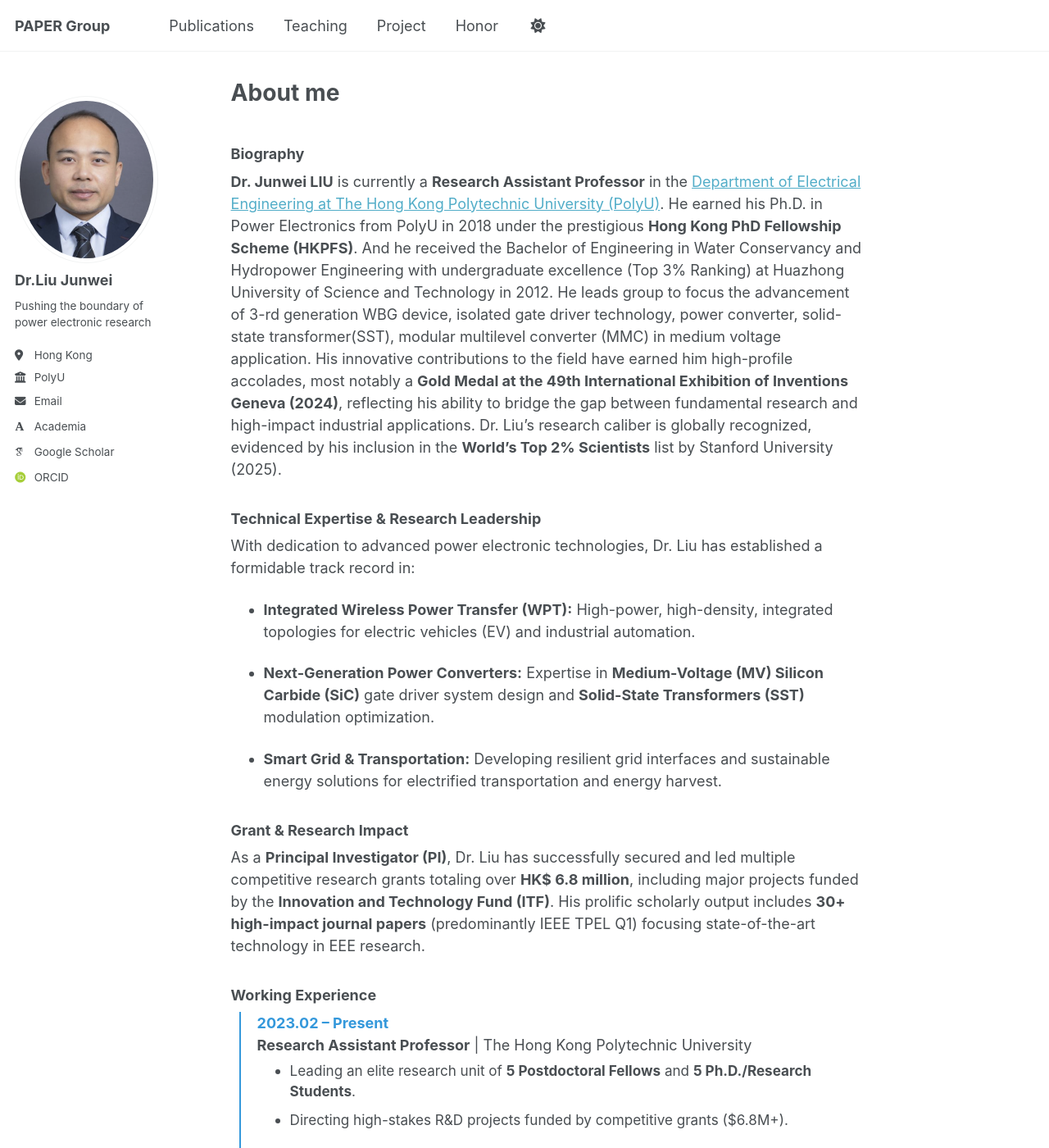
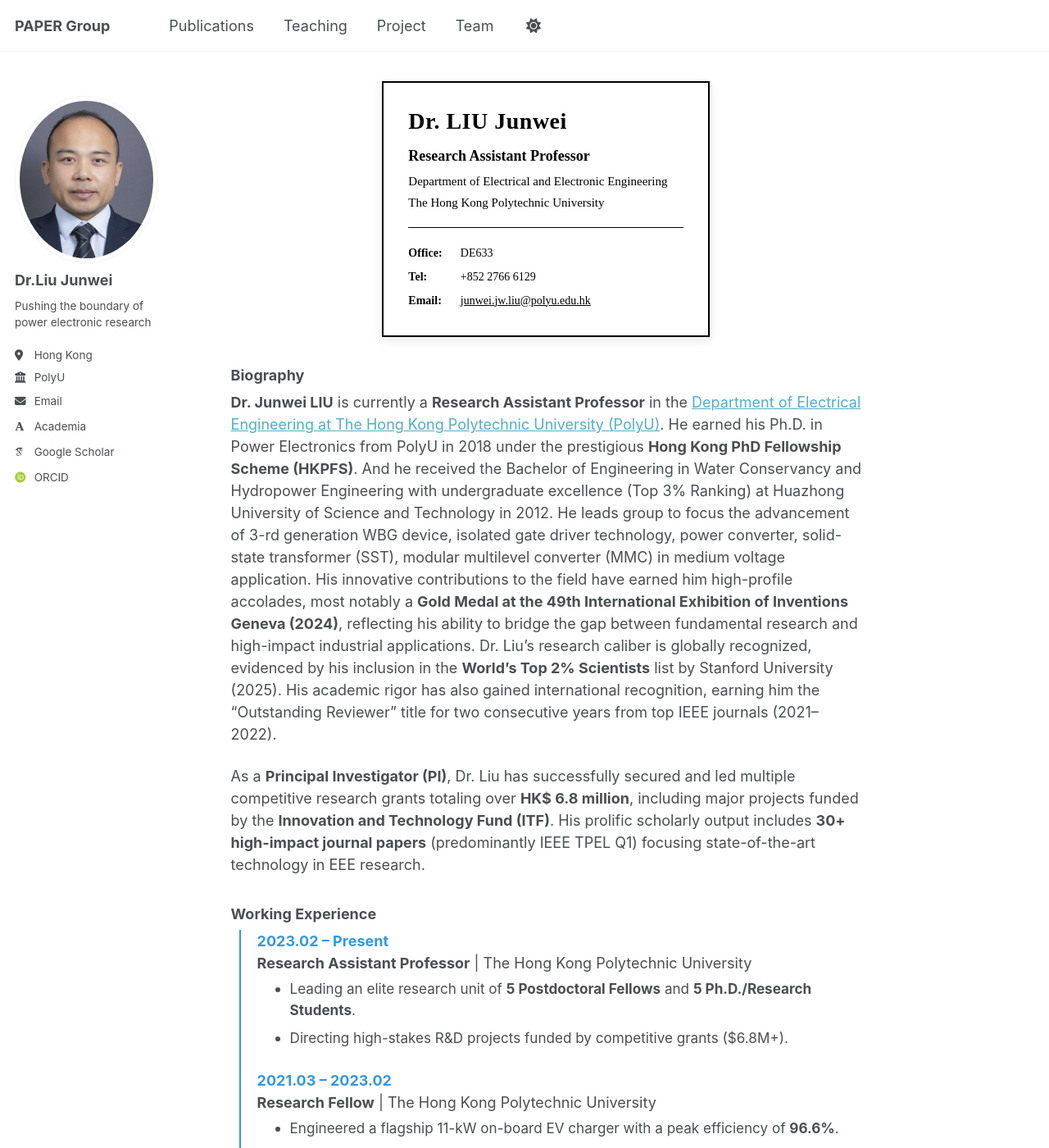
Before and after one commit to xuwenjie404/LiuJW, a Jekyll site: the page built from _pages/about.md, in a window 1280 px wide and 1400 px high. Shown: the whole window at 82% size. Built offline with Jekyll 4.4.1, drawn with Linux system fonts in a browser that asks for light colours; some web fonts are replaced; a script bundle is joined from its source files by our own code; library files that are not in the unit come from our copies.

Commit message:
V3 added team page with member details, delete the honnor part add the personal card in abobut me page

```diff
--- a/_data/navigation.yml
+++ b/_data/navigation.yml
@@ -23,8 +23,8 @@
   - title: "Project"
     url: /project/
 
-  - title: "Honor"
-    url: /honor/
+  - title: "Team"
+    url: /team/
   #- title: "Blog Posts"
   #  url: /year-archive/
 
--- a/_pages/about.md
+++ b/_pages/about.md
@@ -1,27 +1,126 @@
 ---
 permalink: /
-title: "About me "
 author_profile: true
 redirect_from:
   - /about/
   - /about.html
 ---
 
+<div id="professor-card" style="
+  font-family: 'Times New Roman', Times, serif;
+  line-height: 1.5;
+  max-width: 400px;
+  margin: 0 auto;
+  padding: 30px;
+  border: 2px solid #000000;
+  border-radius: 0;
+  background-color: #ffffff;
+  box-shadow: 0 4px 12px rgba(0,0,0,0.1);
+  color: #000000;
+  text-align: left;
+">
+
+  <div style="margin-bottom: 12px;">
+    <h1 style="
+      font-family: 'Times New Roman', Times, serif;
+      font-size: 28px;
+      font-weight: 700;
+      margin: 0 0 8px 0;
+      letter-spacing: 0.5px;
+      color: #000000;
+    ">
+      Dr. LIU Junwei
+    </h1>
+  </div>
+
+  <div style="
+    margin-bottom: 20px;
+    padding-bottom: 18px;
+    border-bottom: 1px solid #000000;
+  ">
+    <div style="
+      font-family: 'Times New Roman', Times, serif;
+      font-size: 18px;
+      font-weight: 600;
+      margin-bottom: 6px;
+      color: #000000;
+    ">
+      Research Assistant Professor
+    </div>
+    <div style="
+      font-family: 'Times New Roman', Times, serif;
+      font-size: 15px;
+      color: #000000;
+      margin-bottom: 4px;
+    ">
+      Department of Electrical and Electronic Engineering
+    </div>
+    <div style="
+      font-family: 'Times New Roman', Times, serif;
+      font-size: 15px;
+      color: #000000;
+    ">
+      The Hong Kong Polytechnic University
+    </div>
+  </div>
+
+  <div style="
+    font-family: 'Times New Roman', Times, serif;
+    font-size: 14px;
+    color: #000000;
+  ">
+    <div style="margin-bottom: 8px;">
+      <span style="
+        font-family: 'Times New Roman', Times, serif;
+        font-weight: 600;
+        display: inline-block;
+        width: 60px;
+        color: #000000;
+      ">
+        Office:
+      </span>
+      <span>DE633</span>
+    </div>
+    <div style="margin-bottom: 8px;">
+      <span style="
+        font-family: 'Times New Roman', Times, serif;
+        font-weight: 600;
+        display: inline-block;
+        width: 60px;
+        color: #000000;
+      ">
+        Tel:
+      </span>
+      <span>+852 2766 6129</span>
+    </div>
+    <div style="margin-bottom: 2px;">
+      <span style="
+        font-family: 'Times New Roman', Times, serif;
+        font-weight: 600;
+        display: inline-block;
+        width: 60px;
+        color: #000000;
+      ">
+        Email:
+      </span>
+      <a href="mailto:junwei.jw.liu@polyu.edu.hk"
+         style="
+           font-family: 'Times New Roman', Times, serif;
+           color: #000000;
+           text-decoration: underline;
+           font-weight: 500;
+         ">
+        junwei.jw.liu@polyu.edu.hk
+      </a>
+    </div>
+  </div>
+</div>
+
+
 ### Biography
 
-**Dr. Junwei LIU** is currently a **Research Assistant Professor** in the [Department of Electrical Engineering at The Hong Kong Polytechnic University (PolyU)](https://www.polyu.edu.hk/eee/people/academic-staff-and-teaching-staff/dr-liu-junwei/). He earned his Ph.D. in Power Electronics from PolyU in 2018 under the prestigious **Hong Kong PhD Fellowship Scheme (HKPFS)**. And he received the Bachelor of Engineering in Water Conservancy and Hydropower Engineering with undergraduate excellence (Top 3% Ranking) at Huazhong University of Science and Technology in 2012. He leads group to focus the advancement of 3-rd generation WBG device, isolated gate driver technology, power converter, solid-state transformer(SST), modular multilevel converter (MMC) in medium voltage application. His innovative contributions to the field have earned him high-profile accolades, most notably a **Gold Medal at the 49th International Exhibition of Inventions Geneva (2024)**, reflecting his ability to bridge the gap between fundamental research and high-impact industrial applications.  Dr. Liu’s research caliber is globally recognized, evidenced by his inclusion in the **World’s Top 2% Scientists** list by Stanford University (2025).
+**Dr. Junwei LIU** is currently a **Research Assistant Professor** in the [Department of Electrical Engineering at The Hong Kong Polytechnic University (PolyU)](https://www.polyu.edu.hk/eee/people/academic-staff-and-teaching-staff/dr-liu-junwei/). He earned his Ph.D. in Power Electronics from PolyU in 2018 under the prestigious **Hong Kong PhD Fellowship Scheme (HKPFS)**. And he received the Bachelor of Engineering in Water Conservancy and Hydropower Engineering with undergraduate excellence (Top 3% Ranking) at Huazhong University of Science and Technology in 2012. He leads group to focus the advancement of 3-rd generation WBG device, isolated gate driver technology, power converter, solid-state transformer (SST), modular multilevel converter (MMC) in medium voltage application. His innovative contributions to the field have earned him high-profile accolades, most notably a **Gold Medal at the 49th International Exhibition of Inventions Geneva (2024)**, reflecting his ability to bridge the gap between fundamental research and high-impact industrial applications.  Dr. Liu’s research caliber is globally recognized, evidenced by his inclusion in the **World’s Top 2% Scientists** list by Stanford University (2025). His academic rigor has also gained international recognition, earning him the "Outstanding Reviewer" title for two consecutive years from top IEEE journals (2021–2022).
 
-###  Technical Expertise & Research Leadership
-
-With dedication to advanced power electronic technologies, Dr. Liu has established a formidable track record in:
-
-* **Integrated Wireless Power Transfer (WPT):** High-power, high-density, integrated topologies for electric vehicles (EV) and industrial automation.
-
-* **Next-Generation Power Converters:** Expertise in **Medium-Voltage (MV) Silicon Carbide (SiC)** gate driver system design and **Solid-State Transformers (SST)** modulation optimization.
-
-* **Smart Grid & Transportation:** Developing resilient grid interfaces and sustainable energy solutions for electrified transportation and energy harvest.
-
-###  Grant & Research Impact
 As a **Principal Investigator (PI)**, Dr. Liu has successfully secured and led multiple competitive research grants totaling over **HK$ 6.8 million**, including major projects funded by the **Innovation and Technology Fund (ITF)**. His prolific scholarly output includes **30+ high-impact journal papers** (predominantly IEEE TPEL Q1) focusing state-of-the-art technology in EEE research.
 
 
```
Also changed, not shown: _pages/team.html (added, +102 -0 lines).
